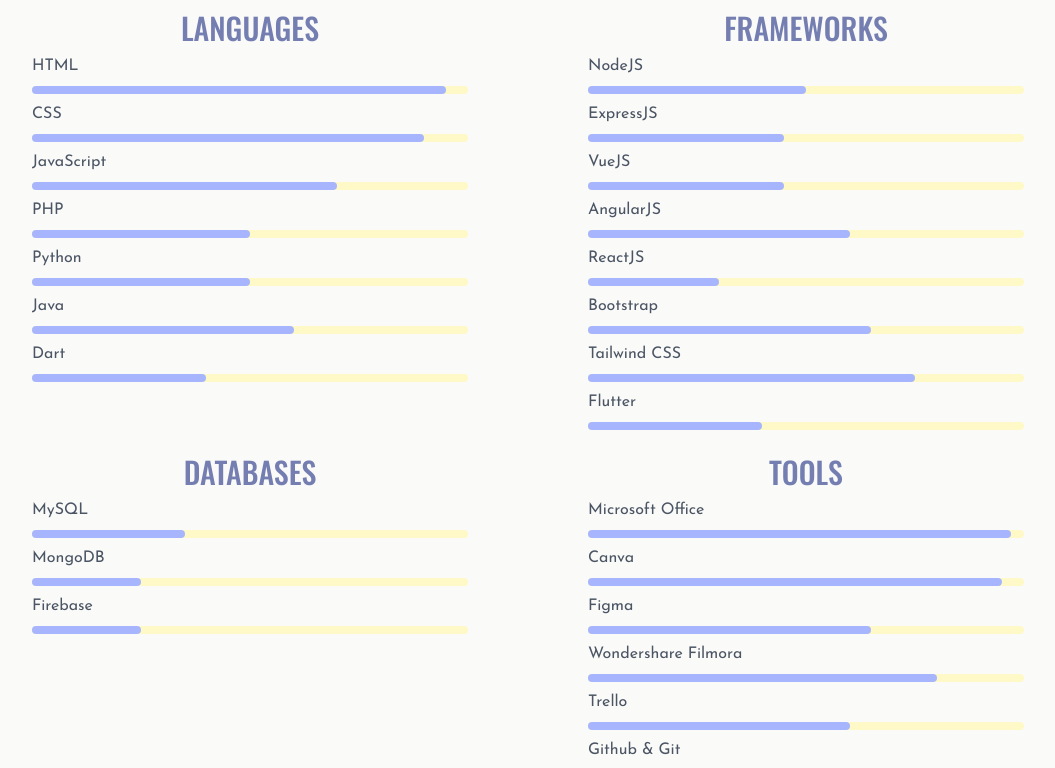
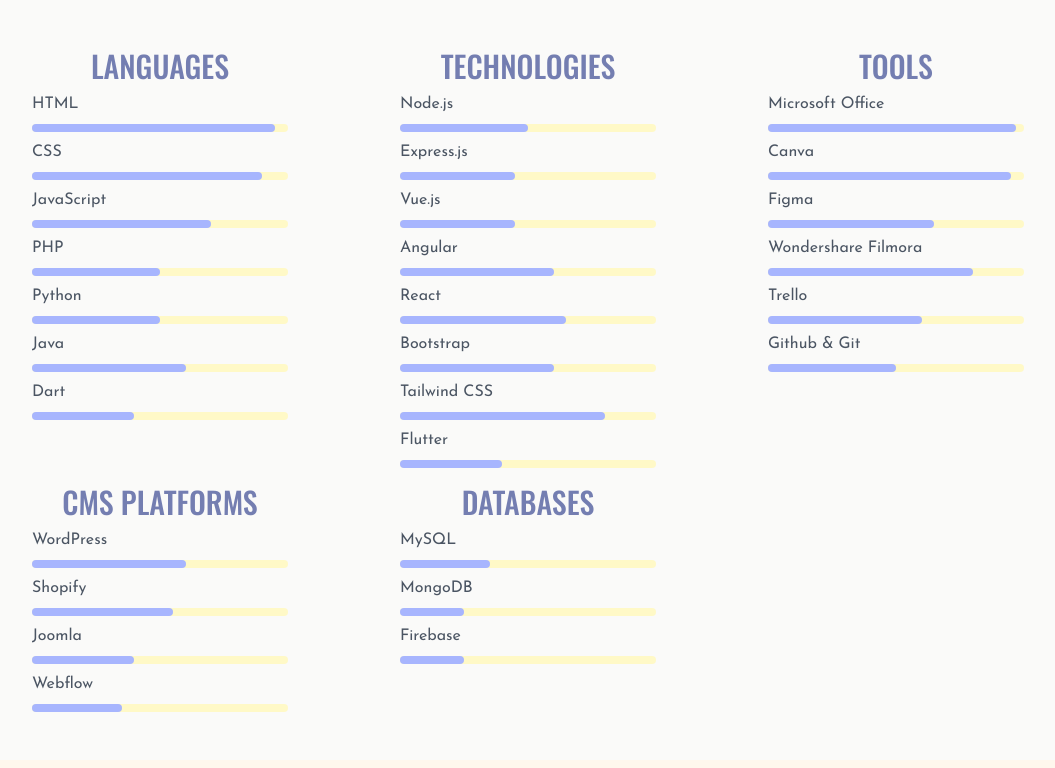
Before and after one commit to gabbie-mrds/WDFOL-PORTFOLIO, an Angular app: page /about in a window 1280 px wide. Shown: the part 769-1537 px from the top of the page, without its empty margins (112-1167 px from the left). Built offline with nearby package versions, Linux system fonts and the light colour scheme.

Commit message:
updated the tailwind transitions and fixed the grammar lapses of the descriptions

```diff
--- a/src/app/components/about/about.component.html
+++ b/src/app/components/about/about.component.html
@@ -2,26 +2,28 @@
   <section class="mx-auto  max-w-[1920px] min-w-[280px] py-8 px-4 sm:px-8 md:px-10 lg:px-[100px] " data-aos="fade-up">
     <div
       class="w-full flex flex-col lg:flex-row  items-center  py-10 sm:py-12 md:py-14 lg:py-14  px-2  sm:px-4 md:px-8 xl:px-16">
-      <img class="w-full lg:w-1/2 xl:w-full max-w-[450px] rounded-3xl mb-3 transform hover:scale-105 hover:shadow-lg" src="photo-about-portfolio.png" alt="about image">
+      <img class="w-full lg:w-1/2 xl:w-full max-w-[450px] rounded-3xl mb-3 transform hover:scale-105 transition duration-300 ease-in-out hover:shadow-lg" src="photo-about-portfolio.png" alt="about image">
       <div class="text-center lg:text-left lg:ml-12">
         <h3 class=" text-2xl lg:text-2xl md:text-2xl mb-2 font-medium dark:text-stone-200 position " style = "color: #a7b5fe">HEY THERE!</h3>
           <h2 class="title-font text-4xl lg:text-5xl md:text-4xl mb-6 font-medium text-[#747eb1] name">I'm Gabrielle Delos Santos
           </h2>
 
-        <p class="mb-3 leading-relaxed dark:text-white descrip text-justify text-gray-600"> <b>"Building my dreams through building websites!"</b> I am <b>4th year WebDev Student</b> studying at Holy Angel University. Currently, I am more focused in <b>Front-end Development</b>, <b>Graphic Designing</b>, and <b>Web Designing</b>. This emerges from my ability to plan and create aesthetically pleasing and responsive websites (and its content!) using the knowledge I've acquired from my education and independent studies.
+        <p class="mb-3 leading-relaxed dark:text-white descrip text-justify text-gray-600"> <b>"Building my dreams through building websites!"</b> </p>
 
-        </p>
+        <p class="mb-3 leading-relaxed dark:text-white descrip text-justify text-gray-600">I am a recent graduate with a <b>Bachelor of Science in Information Technology, specializing in Web Development,</b> from Holy Angel University. I focus on <b>frontend development</b>, <b>CMS development</b>, <b>web design</b>, and <b>graphic design</b>. My works are built on my ability to plan and create websites and their content by applying the knowledge and skills I've gained through academic training, along  with continuous self-learning and hands-on experience.</p>
+
+
         <p class="leading-relaxed text-2xl text-[#747eb1] socials">
           LET'S CONNECT!
         </p>
         <span class="inline-flex mt-3 justify-center sm:justify-start gap-4">
-          <a href="mailto:gabmrds@gmail.com" class="text-gray-500 dark:text-zinc-300 inline-flex items-center md:mb-2 lg:mb-0 transform hover:scale-105">
+          <a href="mailto:gabmrds@gmail.com" class="text-gray-500 dark:text-zinc-300 inline-flex items-center md:mb-2 lg:mb-0 transform hover:scale-105 transition duration-300 ease-in-out">
             <svg xmlns="http://www.w3.org/2000/svg" fill="none" viewBox="0 0 24 24" stroke-width="1.5" stroke="currentColor" class="w-6 h-6">
               <path stroke-linecap="round" stroke-linejoin="round" d="M21.75 6.75v10.5a2.25 2.25 0 0 1-2.25 2.25h-15a2.25 2.25 0 0 1-2.25-2.25V6.75m19.5 0A2.25 2.25 0 0 0 19.5 4.5h-15a2.25 2.25 0 0 0-2.25 2.25m19.5 0v.243a2.25 2.25 0 0 1-1.07 1.916l-7.5 4.615a2.25 2.25 0 0 1-2.36 0L3.32 8.91a2.25 2.25 0 0 1-1.07-1.916V6.75" />
             </svg>
           </a>
 
-            <a class="text-gray-500 dark:text-zinc-300 inline-flex items-center md:mb-2 lg:mb-0 transform hover:scale-105 " href="https://www.instagram.com/gab_mrds/"
+            <a class="text-gray-500 dark:text-zinc-300 inline-flex items-center md:mb-2 lg:mb-0 transform hover:scale-105 transition duration-300 ease-in-out" href="https://www.instagram.com/gab_mrds/"
                 target="_blank">
                 <svg fill="none" stroke="currentColor" stroke-linecap="round" stroke-linejoin="round"
                     stroke-width="2" class="w-6 h-6" viewBox="0 0 24 24">
@@ -30,13 +32,13 @@
                 </svg>
             </a>
 
-            <a class="text-gray-500 dark:text-zinc-300 inline-flex items-center md:mb-2 lg:mb-0 transform hover:scale-105" href="https://github.com/gabbie-mrds"
+            <a class="text-gray-500 dark:text-zinc-300 inline-flex items-center md:mb-2 lg:mb-0 transform hover:scale-105 transition duration-300 ease-in-out" href="https://github.com/gabbie-mrds"
             target="_blank">
                 <svg xmlns="http://www.w3.org/2000/svg" width="24" height="24" fill="currentColor" class="bi bi-github" viewBox="0 0 16 16">
                     <path d="M8 0C3.58 0 0 3.58 0 8c0 3.54 2.29 6.53 5.47 7.59.4.07.55-.17.55-.38 0-.19-.01-.82-.01-1.49-2.01.37-2.53-.49-2.69-.94-.09-.23-.48-.94-.82-1.13-.28-.15-.68-.52-.01-.53.63-.01 1.08.58 1.23.82.72 1.21 1.87.87 2.33.66.07-.52.28-.87.51-1.07-1.78-.2-3.64-.89-3.64-3.95 0-.87.31-1.59.82-2.15-.08-.2-.36-1.02.08-2.12 0 0 .67-.21 2.2.82.64-.18 1.32-.27 2-.27s1.36.09 2 .27c1.53-1.04 2.2-.82 2.2-.82.44 1.1.16 1.92.08 2.12.51.56.82 1.27.82 2.15 0 3.07-1.87 3.75-3.65 3.95.29.25.54.73.54 1.48 0 1.07-.01 1.93-.01 2.2 0 .21.15.46.55.38A8.01 8.01 0 0 0 16 8c0-4.42-3.58-8-8-8"/>
                   </svg>
             </a>
-            <a class="text-gray-500 dark:text-zinc-300 inline-flex items-center md:mb-2 lg:mb-0 transform hover:scale-105" href="https://t.me/gmr_dls"
+            <a class="text-gray-500 dark:text-zinc-300 inline-flex items-center md:mb-2 lg:mb-0 transform hover:scale-105 transition duration-300 ease-in-out" href="https://t.me/gmr_dls"
             target="_blank">
                 <svg xmlns="http://www.w3.org/2000/svg" width="24" height="24" fill="currentColor" class="bi bi-telegram" viewBox="0 0 16 16">
                     <path d="M16 8A8 8 0 1 1 0 8a8 8 0 0 1 16 0M8.287 5.906q-1.168.486-4.666 2.01-.567.225-.595.442c-.03.243.275.339.69.47l.175.055c.408.133.958.288 1.243.294q.39.01.868-.32 3.269-2.206 3.374-2.23c.05-.012.12-.026.166.016s.042.12.037.141c-.03.129-1.227 1.241-1.846 1.817-.193.18-.33.307-.358.336a8 8 0 0 1-.188.186c-.38.366-.664.64.015 1.088.327.216.589.393.85.571.284.194.568.387.936.629q.14.092.27.187c.331.236.63.448.997.414.214-.02.435-.22.547-.82.265-1.417.786-4.486.906-5.751a1.4 1.4 0 0 0-.013-.315.34.34 0 0 0-.114-.217.53.53 0 0 0-.31-.093c-.3.005-.763.166-2.984 1.09"/>
@@ -55,7 +57,7 @@
     <br><br>
     <h2 class="title-font text-4xl lg:text-5xl md:text-4xl font-medium text-[#f3bec9] name text-center" data-aos="fade-up">TECHNICAL SKILLS</h2>
     <br><br>
-    <div class="lg:grid lg:grid-cols-2 lg:gap-6" data-aos="fade-up">
+    <div class="lg:grid lg:grid-cols-3 md:grid-cols-2 lg:gap-4" data-aos="fade-up">
 
       <!--LANGUAGES-->
       <div class="w-full flex flex-col gap-2 lg:px-12 md:px-8 ">
@@ -73,10 +75,10 @@
         </div>
       </div>
 
-      <!-- FRAMEWORKS -->
+      <!--  TECHNOLOGIES -->
 
       <div class="w-full flex flex-col gap-2 lg:px-12 md:px-8 ">
-        <h2 class="title-font text-2xl lg:text-3xl md:text-3xl font-medium text-[#747eb1] name text-center lg:mt-0 md:mt-8 mt-8" >FRAMEWORKS</h2>
+        <h2 class="title-font text-2xl lg:text-3xl md:text-3xl font-medium text-[#747eb1] name text-center lg:mt-0 md:mt-8 mt-8" >TECHNOLOGIES</h2>
         <div *ngFor = "let framework of frameworks">
           <!-- Progress bar -->
           <div class="flex flex-col gap-2">
@@ -85,6 +87,38 @@
             </div>
             <div class="w-full bg-[#fff9c7] rounded-full">
               <div class="h-2 bg-[#a7b5fe] rounded-full " [style.width] = "framework.width"></div>
+            </div>
+          </div>
+        </div>
+      </div>
+
+      <!-- TOOLS  -->
+      <div class="w-full flex flex-col gap-2 lg:px-12 md:px-8 ">
+        <h2 class="title-font text-2xl lg:text-3xl md:text-3xl font-medium text-[#747eb1] name text-center lg:mt-0 md:mt-8 mt-8">TOOLS</h2>
+        <div *ngFor = "let tool of tools">
+          <!-- Progress bar -->
+          <div class="flex flex-col gap-2">
+            <div class="w-full flex justify-between font-semibold">
+              <span class = "dark:text-white descrip text-gray-600">{{ tool.tool }}</span>
+            </div>
+            <div class="w-full bg-[#fff9c7] rounded-full">
+              <div class="h-2 bg-[#a7b5fe] rounded-full" [style.width] = "tool.width"></div>
+            </div>
+          </div>
+        </div>
+      </div>
+
+      <!-- CMS  -->
+      <div class="w-full flex flex-col gap-2 lg:px-12 md:px-8 ">
+        <h2 class="title-font text-2xl lg:text-3xl md:text-3xl font-medium text-[#747eb1] name text-center lg:mt-0 md:mt-8 mt-8">CMS PLATFORMS</h2>
+        <div *ngFor = "let cmsPlatform of cmsPlatforms">
+          <!-- Progress bar -->
+          <div class="flex flex-col gap-2">
+            <div class="w-full flex justify-between font-semibold">
+              <span class = "dark:text-white descrip text-gray-600">{{ cmsPlatform.cms }}</span>
+            </div>
+            <div class="w-full bg-[#fff9c7] rounded-full">
+              <div class="h-2 bg-[#a7b5fe] rounded-full" [style.width] = "cmsPlatform.width"></div>
             </div>
           </div>
         </div>
@@ -106,21 +140,8 @@
         </div>
       </div>
 
-      <!-- TOOLS  -->
-      <div class="w-full flex flex-col gap-2 lg:px-12 md:px-8 ">
-        <h2 class="title-font text-2xl lg:text-3xl md:text-3xl font-medium text-[#747eb1] name text-center lg:mt-0 md:mt-8 mt-8">TOOLS</h2>
-        <div *ngFor = "let tool of tools">
-          <!-- Progress bar -->
-          <div class="flex flex-col gap-2">
-            <div class="w-full flex justify-between font-semibold">
-              <span class = "dark:text-white descrip text-gray-600">{{ tool.tool }}</span>
-            </div>
-            <div class="w-full bg-[#fff9c7] rounded-full">
-              <div class="h-2 bg-[#a7b5fe] rounded-full" [style.width] = "tool.width"></div>
-            </div>
-          </div>
-        </div>
-      </div>
+
+
     </div>
 
   <br><br>
@@ -148,12 +169,12 @@
   </div>
 </div>
 
-<div class="bg-stone-50 dark:bg-slate-600">
+<div class="bg-stone-50 dark:bg-slate-600" data-aos="zoom-in-up">
   <br><br>
-  <h2 class="title-font text-4xl lg:text-5xl md:text-4xl font-medium text-[#f3bec9] name text-center" data-aos="fade-up">TESTIMONIAL</h2>
+  <h2 class="title-font text-4xl lg:text-5xl md:text-4xl font-medium text-[#f3bec9] name text-center" >TESTIMONIAL</h2>
   <br>
-  <div class="bg-[#fff9c7] rounded-5xl rounded-lg lg:mx-[380px] md:mx-[150px]  mx-5 mb-5" data-aos="zoom-in-up">
-    <p class = "lg:p-10 p-5 descrip">"Gab is great person to work with and very creative! She's very patient with all the feedback and suggestions for improvement on the tasks or projects that were given to her."</p>
+  <div class="hover:scale-105 transition duration-300 ease-in-out cursor-pointer bg-[#fff9c7] rounded-5xl rounded-lg lg:mx-[380px] md:mx-[150px] mx-5 mb-5">
+    <p class = "lg:p-10 p-5 descrip">"Gab is a great person to work with and very creative! She's very patient when receiving feedback and suggestions, and consistently uses them to improve her work on assigned tasks and projects."</p>
     <p class = " lg:px-10 px-5 descrip text-right">- J.L. Domingo</p>
     <br>
   </div>
--- a/src/app/components/about/about.component.ts
+++ b/src/app/components/about/about.component.ts
@@ -90,32 +90,32 @@
 
   frameworks = [
     {
-      fw: "NodeJS",
+      fw: "Node.js",
       width: "50%"
     },
     {
-      fw: "ExpressJS",
+      fw: "Express.js",
       width: "45%"
     },
     {
-      fw: "VueJS",
+      fw: "Vue.js",
       width: "45%"
     },
     {
-      fw: "AngularJS",
+      fw: "Angular",
       width: "60%"
     },
     {
-      fw: "ReactJS",
-      width: "30%"
+      fw: "React",
+      width: "65%"
     },
     {
       fw: "Bootstrap",
-      width: "65%"
+      width: "60%"
     },
     {
       fw: "Tailwind CSS",
-      width: "75%"
+      width: "80%"
     },
     {
       fw: "Flutter",
@@ -123,6 +123,24 @@
     }
   ]
 
+  cmsPlatforms = [
+    {
+      cms: "WordPress",
+      width: "60%"
+    },
+    {
+      cms: "Shopify",
+      width: "55%"
+    },
+    {
+      cms: "Joomla",
+      width: "40%"
+    },
+    {
+      cms: "Webflow",
+      width: "35%"
+    },
+  ]
 
   databases = [
     {
```
Also changed, not shown: src/app/components/footer/footer.component.html (+6 -6 lines), src/app/components/home/home.component.html (+12 -12 lines), src/app/components/nav/nav.component.html (+7 -7 lines).
